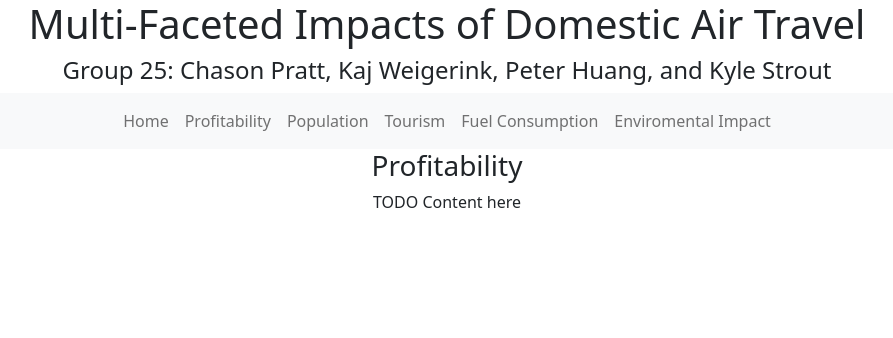
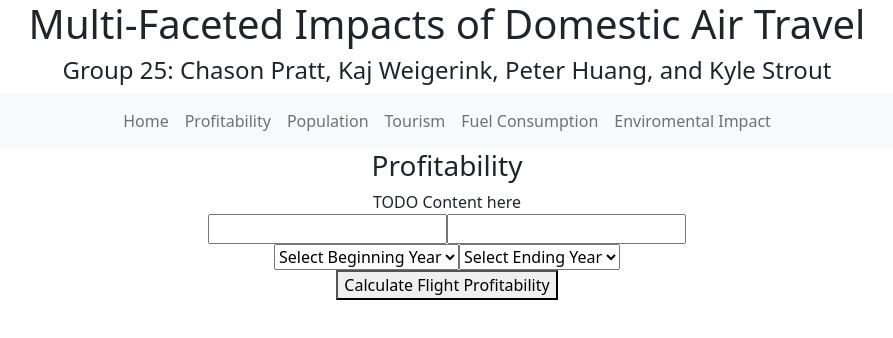
Before and after one commit to KyleStrout/CIS4301-Project, a React (Create React App) app: page /profitability in a window 1280 px wide. Shown: the top 338 px of the page, without its empty margins (193-1086 px from the left). Built offline with nearby package versions, Linux system fonts and the light colour scheme.

Commit message:
added stuff to profitability
Added text boxes, buttons, drop downs

```diff
--- a/src/components/Profitability/Profitability.js
+++ b/src/components/Profitability/Profitability.js
@@ -3,6 +3,19 @@ import { useEffect, useState } from 'react'
 import { Switch, Route, Link } from 'react-router-dom'
 
 function Profitability(props) {
+
+    const [beginningYear, setBeginningYear] = useState(null)
+    const [endYear, setEndYear] = useState(null)
+    const [validYears, setValidYears] = useState(null)
+    const [validEndYears, setValidEndYears] = useState(null)
+    const [oracleData, setOracleData] = useState(null)
+    const [originABV, setOriginABV] = useState(null)
+    const [destABV, setDestABV] = useState(null)
+    const [title, setTitle] = useState('')
+
+
+
+
     return (
         <React.Fragment>
             <div>
@@ -11,6 +24,22 @@ function Profitability(props) {
             <div>
                 TODO Content here
             </div>
+            <div>
+                <input onChange={event => setOriginABV(event.target.value)} />
+                <input onChange={event => setDestABV(event.target.value)} />
+            </div>
+
+            <div>
+                <select>
+                    <option>Select Beginning Year</option>
+                </select>
+                <select>
+                    <option>Select Ending Year</option>
+                </select>
+            </div>
+            <div>
+                <button>Calculate Flight Profitability</button>
+            </div>
         </React.Fragment>
 
 
```
